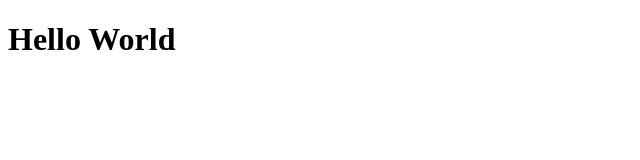
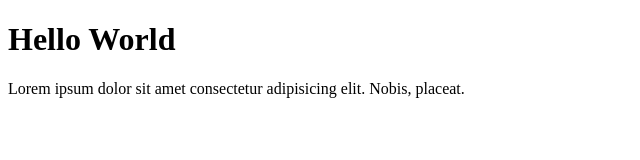
Before and after one commit to Akinz-bobo/Git-Tutorial, a plain HTML site: page index.html in a window 1280 px wide. Shown: the whole page, without its empty margins (0-640 px from the left). Drawn offline with Linux system fonts and the light colour scheme.

Commit message:
a little change to the index file

```diff
--- a/index.html
+++ b/index.html
@@ -8,5 +8,8 @@
   </head>
   <body>
     <h1>Hello World</h1>
+    <p>
+      Lorem ipsum dolor sit amet consectetur adipisicing elit. Nobis, placeat.
+    </p>
   </body>
 </html>
```
Also changed, not shown: styles.css (added).
